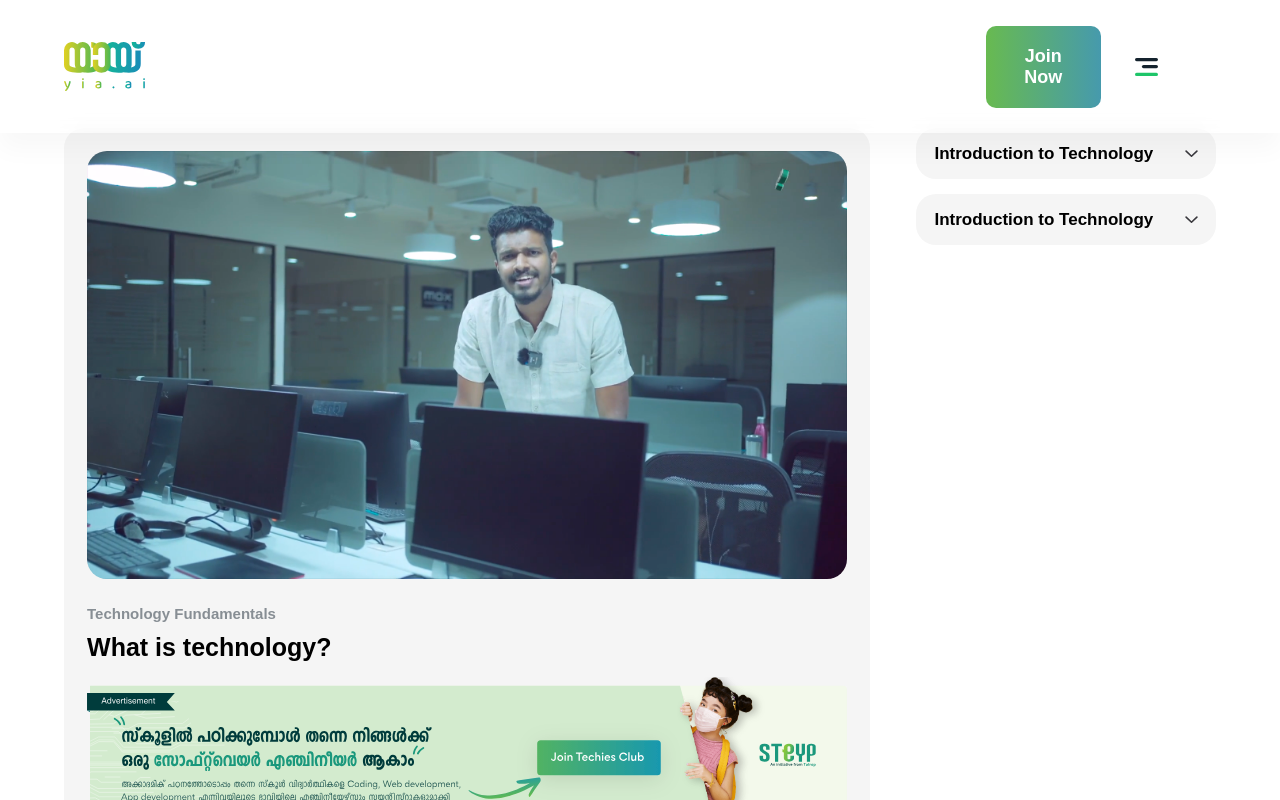
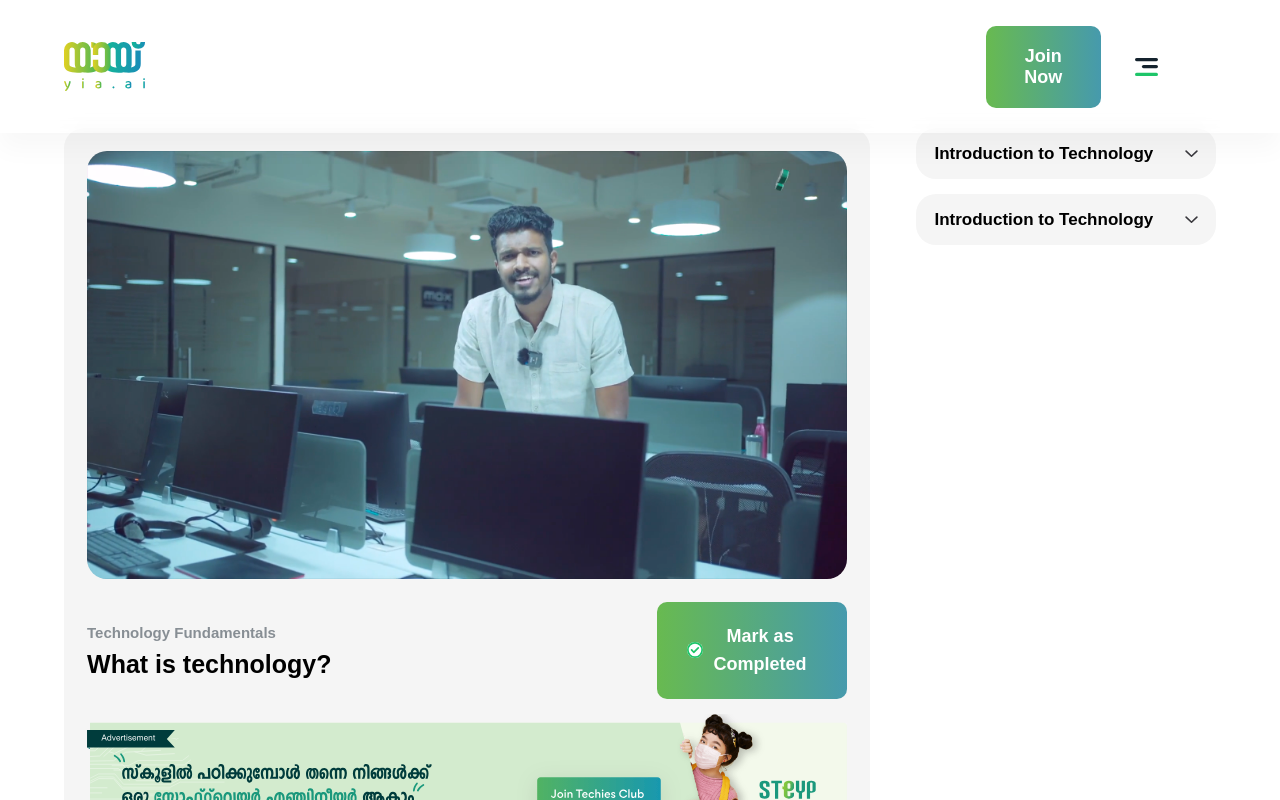
Before and after one commit to swalihmoosa/yiaai, a React (Create React App) app: page / in a window 1280 px wide. Shown: the top 800 px of the page. Built offline with nearby package versions, Linux system fonts and the light colour scheme.

Commit message:
VideoPage | ongoing

```diff
--- a/src/components/screens/VideoPage.jsx
+++ b/src/components/screens/VideoPage.jsx
@@ -6,6 +6,7 @@ import steypImage from '../assets/images/videoPage/small.svg'
 import tefunImage from '../assets/images/videoPage/1080.svg'
 import arrowImage from '../assets/images/videoPage/down-arrow.svg'
 import playImage from '../assets/images/videoPage/play-black.svg'
+import tickImage from '../assets/images/videoPage/green-tick.svg'
 
 
 export default function VideoPage() {
@@ -102,12 +103,24 @@ export default function VideoPage() {
                     <Thumbnail>
                         <img src={thumbnailImage} alt='Thumbnail' />
                     </Thumbnail>
+                    <Tech>
+                        <Fundamentals>
                             <P>
                                 Technology Fundamentals
                             </P>
                             <H4>
                                 What is technology?
                             </H4>
+                        </Fundamentals>
+                        <Mark>
+                            <Tick>
+                                <img src={tickImage} alt='Tick' />
+                            </Tick>
+                            <Complete>
+                                Mark as Completed
+                            </Complete>
+                        </Mark>
+                    </Tech>
                     <Steyp>
                         <img src={steypImage} alt='Steyp' />
                     </Steyp>
@@ -153,15 +166,20 @@ const H4 = styled.h4`
     font-size: 25px;
     color: #000;
     font-weight: 900;
-    margin-bottom: 2%;
 `
 const Steyp = styled.div`
     width: 100%;
     margin-bottom: 3%;
+    &:hover{
+        cursor: pointer;
+    }
 `
 const Tefun = styled.div`
     width: 100%;
     margin-bottom: 3%;
+    &:hover{
+        cursor: pointer;
+    }
 `
 const Ul = styled.ul`
     width: 26%;
@@ -217,3 +235,35 @@ const Duration = styled.p`
     font-weight: 700;
     color: #536b70;
 `
+const Tech = styled.div`
+    display: flex;
+    justify-content: space-between;
+    align-items: center;
+    width: 100%;
+    margin-bottom: 2%;
+`
+const Fundamentals = styled.div`
+    width: 70%;
+`
+const Mark = styled.button`
+    display: flex;
+    justify-content: space-between;
+    align-items: center;
+    width: 25%;
+    padding: 20px 30px;
+    border-radius: 10px;
+    background-image: linear-gradient(to right,#68ba50,#469aad);
+    &:hover{
+        background-image: linear-gradient(to right,#469aad,#68ba50);
+        cursor: pointer;
+    }
+`
+const Tick = styled.div`
+    width: 12%;
+`
+const Complete = styled.p`
+    width: 88%;
+    font-size: 18px;
+    font-weight: 900;
+    color: #fff;
+`
```
Lines whose indentation alone changed are shown as unchanged.
